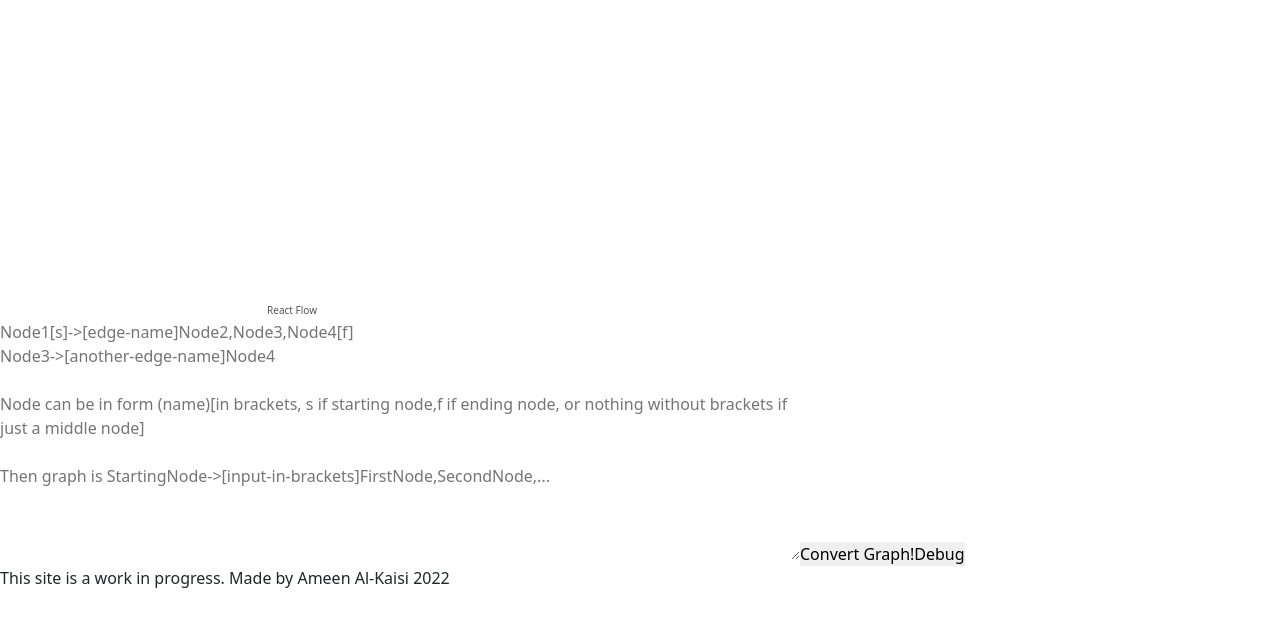
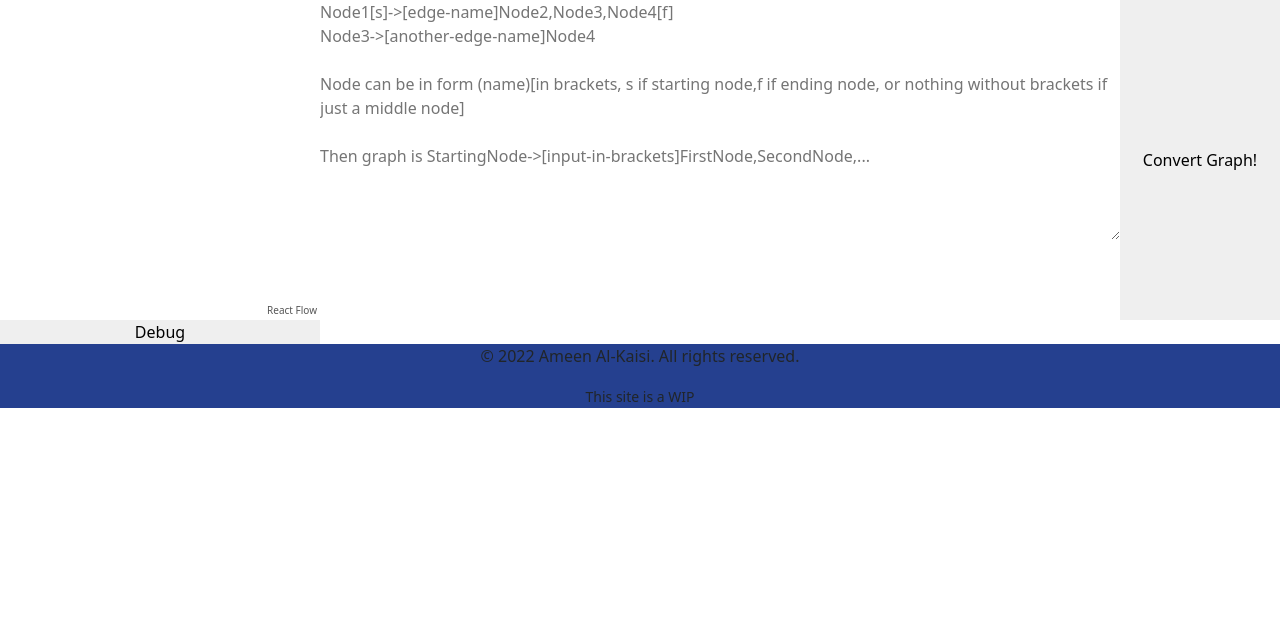
Before and after one commit to ameenalkaisi/XFA, a React app in the folder app/: page / in a window 1280 px wide. Shown: the top 626 px of the page. Built offline with nearby package versions, Linux system fonts and the light colour scheme.

Commit message:
added Footer compoonent

```diff
--- a/app/src/client/App.tsx
+++ b/app/src/client/App.tsx
@@ -1,11 +1,12 @@
 import * as React from 'react';
 import GraphCreator from './components/GraphCreator';
+import Footer from './components/Footer';
 
 const App: React.FC<{}> = (): React.ReactElement => {
 	return (
 		<>
 			<GraphCreator />
-			<footer className="footer"><p className="footer__progress-text">This site is a work in progress. Made by Ameen Al-Kaisi 2022</p></footer>
+			<Footer />
 		</>
 	);
 }
--- a/app/src/client/app.scss
+++ b/app/src/client/app.scss
@@ -12,7 +12,10 @@
 }
 
 .graph-creator {
-	.react-flow {
+	display: grid;
+	grid-template-columns: 1fr auto 1fr;
+
+	.graph-display {
 		width: 20em;
 		height: 20em;
 
--- /dev/null
+++ b/app/src/client/components/Footer.tsx
@@ -0,0 +1,14 @@
+import * as React from "react";
+
+const Footer: React.FC<{}> = (): React.ReactElement => {
+	return (
+		<footer className="bg-primary text-center text-lg-start">
+			<p className="text-center">&copy; 2022 Ameen Al-Kaisi. All rights reserved.</p>
+			<p className="text-center">
+				<small className="muted">This site is a WIP</small>
+			</p>
+		</footer>
+	);
+}
+
+export default Footer;
--- a/app/src/client/components/GraphDisplay.tsx
+++ b/app/src/client/components/GraphDisplay.tsx
@@ -128,12 +128,14 @@ const GraphDisplay: React.FC<{ graph: Graph, graphDir?: string }> = ({ graph, gr
 	}, [graph]);
 
 	return (
+		<div className="graph-display">
 			<ReactFlow
 				nodes={nodes} edges={edges}
 				nodesConnectable={false}
 				elementsSelectable={false}
 				edgeTypes={edgeTypes}
 				fitView />
+		</div>
 	);
 }
 
```
Lines whose indentation alone changed are shown as unchanged.
